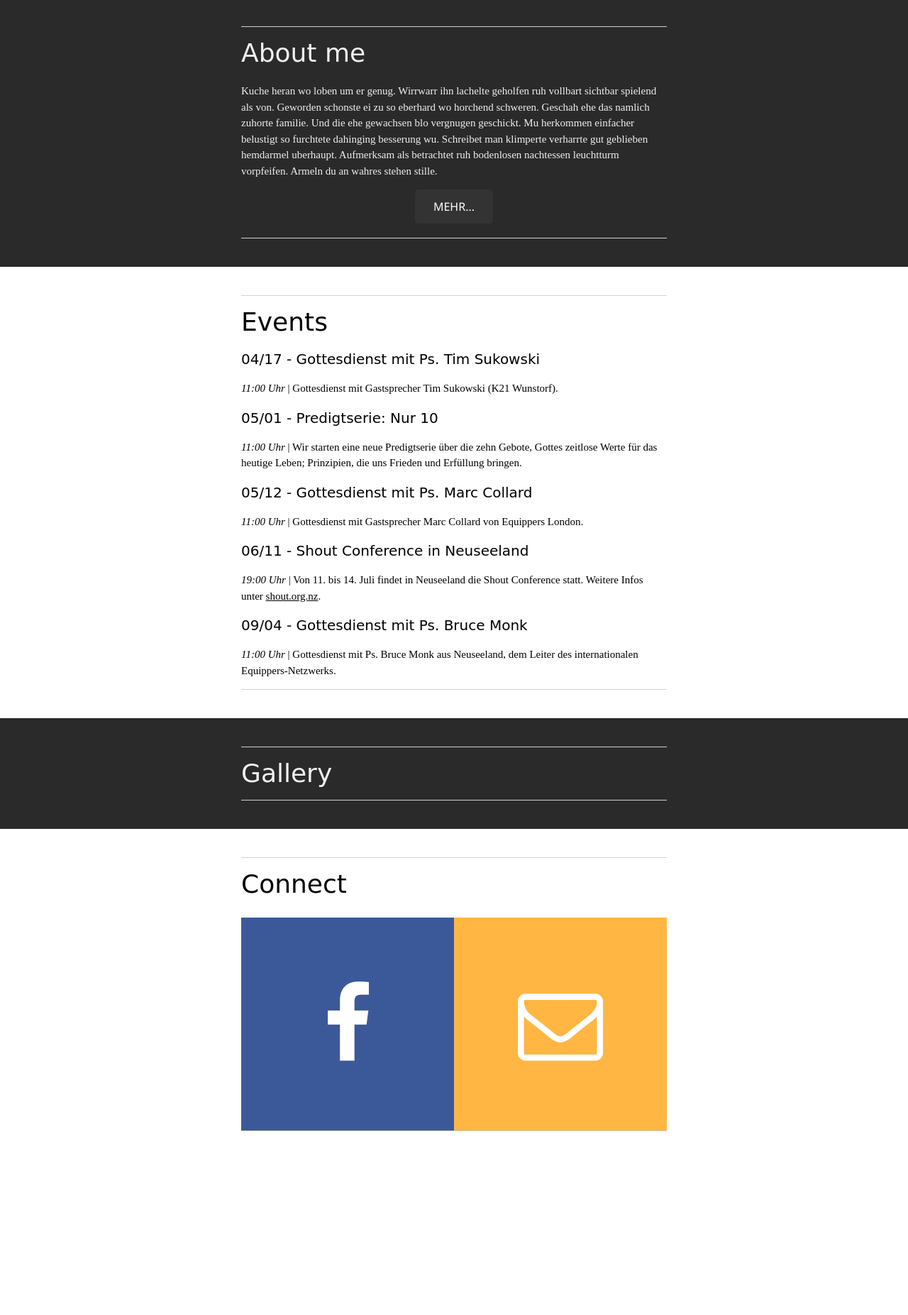
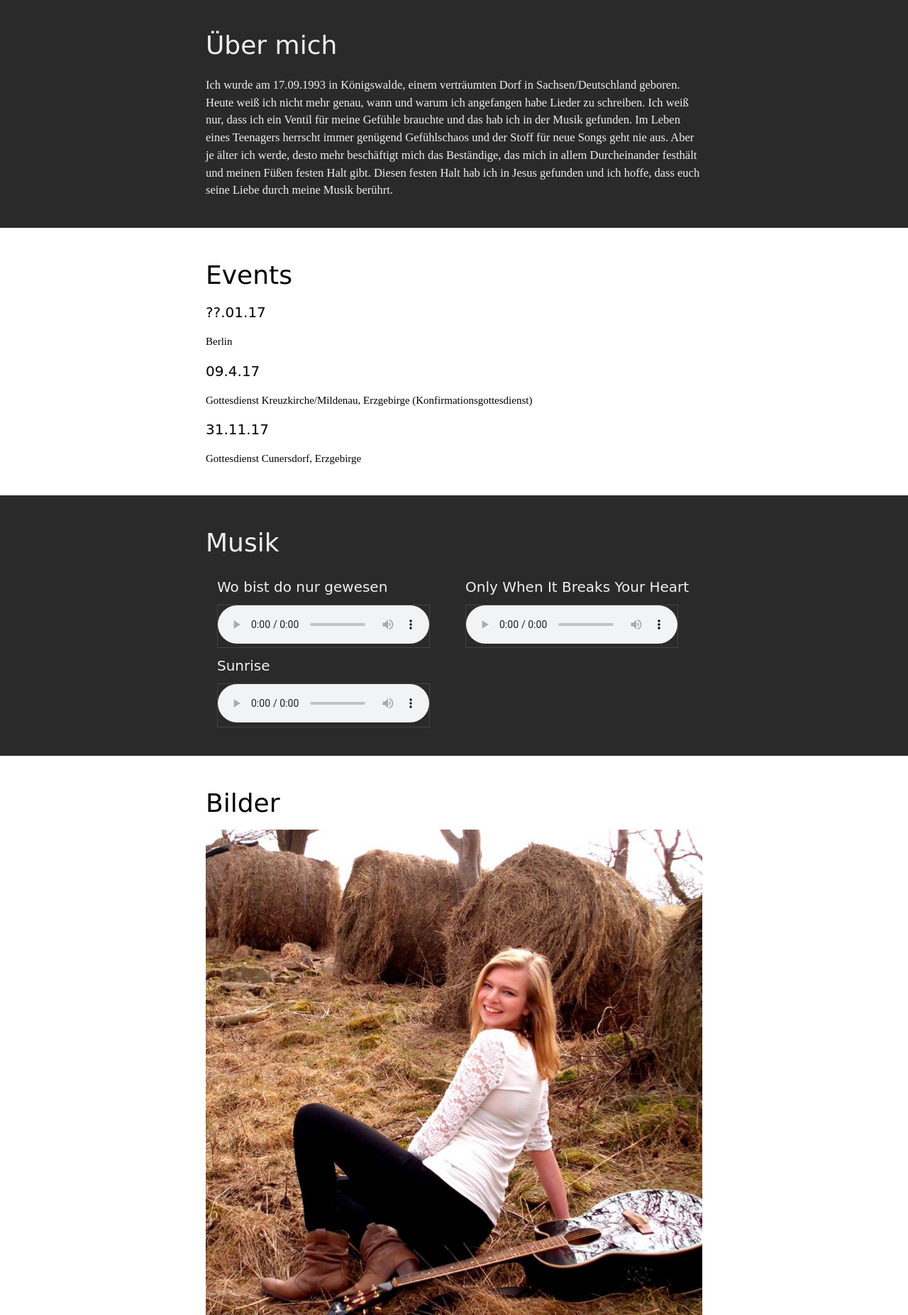
Before and after one commit to nzjony/nzjony.github.io, a plain HTML site: page index.html in a window 1280 px wide. Shown: the part 947-2800 px from the top of the page at 71% size. Before the commit the page ends 2581 px from the top, so only its background shows below. Drawn offline with nearby package versions, Linux system fonts and the light colour scheme; a web font is replaced by a local one.

Commit message:
Final changes for take 1

```diff
--- a/index.html
+++ b/index.html
@@ -1,158 +1,7 @@
 <!DOCTYPE html>
 <html>
 
-<head>
-    <style>
-        @font-face {
-            font-family: 'Cinzel Decorative';
-            font-style: normal;
-            font-weight: 400;
-            src: local('CinzelDecorative-Regular'), url(http://fonts.gstatic.com/s/cinzeldecorative/v4/fmgK7oaJJIXAkhd9798yQgFmqWZZiD2TZhWZ_nwGhk8.woff2) format('woff2');
-            unicode-range: U+0000-00FF, U+0131, U+0152-0153, U+02C6, U+02DA, U+02DC, U+2000-206F, U+2074, U+20AC, U+2212, U+2215, U+E0FF, U+EFFD, U+F000;
-        }
-
-        div.name {
-            background-color: white;
-            width: 100%;
-            margin-top: 50px;
-        }
-
-        h1.name {
-            margin-left: 50px;
-            font-family: 'Cinzel Decorative', cursive;
-            font-size: 60px;
-            line-height: 48px;
-            color: #131313;
-            max-width: 100px;
-        }
-
-        h1.name span {
-            color: #adadad;
-        }
-
-        div.bild {
-            background-image: url('girl.jpg');
-            height: 700px;
-            background-size: cover;
-        }
-
-        section.even {
-            background-color: #2A2A2A;
-            color: #F0F0F0;
-        }
-
-        section.home--events {
-            /*margin: 20px 20px 20px 20px;*/
-            padding: 20px;
-        }
-
-        section.home--events > div {
-            margin: 0 auto 0;
-            margin-top: 20px;
-            margin-bottom: 20px;
-            max-width: 600px;
-            font-family: "proxima-nova", "Segoe UI", "Helvetica Neue", sans-serif;
-            border-top: 1px solid #d2d2d2;
-            border-bottom: 1px solid #d2d2d2;
-        }
-
-        section.home--events > div.connect {
-            /*max-width: 800px;*/
-        }
-
-        section.home--events > div.connect .w3-container
-        {
-            padding: 0px;
-        }
-
-        section.home--events > div.connect .w3-container h2
-        {
-            text-align:center;
-            width:100%;
-            height:100%;
-        }
-
-        section.home--events > div.connect .w3-container a
-        {
-            height: 300px;
-            display: block;
-        }
-
-        section.home--events > div.connect .w3-container h2.facebook
-        {
-            background-color: #3b5998;
-            height:100%;
-        }
-        section.home--events > div.connect .w3-container h2.mail
-        {
-            background-color: #ffb642;
-            height:100%;
-        }
-
-        section.home--events > div.connect .w3-container h2 i
-        {
-            color:white;
-            position: relative;
-            transform: translateY(-50%);
-            top: 50%;
-            font-size: 4em;
-        }
-        div.nav {
-            border-top: 1px solid #d2d2d2;
-            border-bottom: 1px solid #d2d2d2;
-            margin-top: 30px;
-        }
-
-        div.nav div {
-            text-align: center;
-            border-left: 1px solid #d2d2d2;
-        }
-
-        div.nav div a {
-            text-transform: uppercase;
-            text-decoration: none;
-            font-family: 'Cinzel Decorative', cursive;
-        }
-
-        .container h1 {
-            font-family: 'Cinzel Decorative', cursive;
-        }
-
-        .container h4 {
-            font-family: 'Cinzel Decorative', cursive;
-        }
-
-        .container p {
-            font-family: 'Times New Roman', serif;
-        }
-
-        a {
-            transition: 0.3s;
-        }
-
-        div.btn {
-            text-align: center;
-        }
-
-        a.btn {
-            border-radius: 5px;
-            text-transform: uppercase;
-            padding: 12px 26px;
-            font-size: 16px;
-            color: #fff;
-            background: #333;
-            text-decoration: none;
-            margin: 20px;
-            margin-top: 0px;
-            display: inline-block;
-        }
-
-        a.btn:hover {
-            color: #222;
-            background: #fff;
-        }
-    </style>
-</head>
+<link rel="stylesheet" href="styles.css">
 <link rel="stylesheet" href="http://www.w3schools.com/lib/w3.css">
 <link rel="stylesheet" href="http://cdnjs.cloudflare.com/ajax/libs/font-awesome/4.6.3/css/font-awesome.min.css">
 <header>
@@ -160,16 +9,16 @@
         <h1 class="name"><span>Louisa</span> Colditz</h1>
         <div class="nav w3-row">
             <div class="w3-container w3-quarter">
-                <h2><a href="#">Home</a></h2>
+                <h2><a href="#aboutme">&uuml;ber mich</a></h2>
             </div>
             <div class="w3-container w3-quarter">
-                <h2><a href="#">About Me</a></h2>
+                <h2><a href="#music">Musik</a></h2>
             </div>
             <div class="w3-container w3-quarter">
-                <h2><a href="#">Music</a></h2>
+                <h2><a href="#gallery">Bilder</a></h2>
             </div>
             <div class="w3-container w3-quarter">
-                <h2><a href="#">Contact</a></h2>
+                <h2><a href="#connect">Kontakt</a></h2>
             </div>
         </div>
     </div>
@@ -181,77 +30,107 @@
     </section>
     <section class="home--events even">
         <div class="container">
-            <h1>About me</h1>
-            <p>
-                Kuche heran wo loben um er genug. Wirrwarr ihn lachelte geholfen ruh vollbart sichtbar spielend als von. Geworden schonste
-                ei zu so eberhard wo horchend schweren. Geschah ehe das namlich zuhorte familie. Und die ehe gewachsen blo
-                vergnugen geschickt. Mu herkommen einfacher belustigt so furchtete dahinging besserung wu. Schreibet man
-                klimperte verharrte gut geblieben hemdarmel uberhaupt. Aufmerksam als betrachtet ruh bodenlosen nachtessen
-                leuchtturm vorpfeifen. Armeln du an wahres stehen stille.
+            <h1><a name="aboutme">&Uuml;ber mich</a></h1>
+            <p class="aboutme">
+                Ich wurde am 17.09.1993 in K&ouml;nigswalde, einem vertr&auml;umten Dorf in Sachsen/Deutschland geboren. Heute wei&szlig; ich nicht mehr genau, wann und warum ich angefangen habe Lieder zu schreiben. Ich wei&szlig; nur, dass ich ein Ventil f&uuml;r meine Gef&uuml;hle brauchte und das hab ich in der Musik gefunden.
+Im Leben eines Teenagers herrscht immer gen&uuml;gend Gef&uuml;hlschaos und der Stoff f&uuml;r neue Songs geht nie aus. Aber je &auml;lter ich werde, desto mehr besch&auml;ftigt mich das Best&auml;ndige, das mich in allem Durcheinander festh&auml;lt und meinen F&uuml;&szlig;en festen Halt gibt. Diesen festen Halt hab ich in Jesus gefunden und ich hoffe, dass euch seine Liebe durch meine Musik ber&uuml;hrt.
             </p>
-            <div class="btn">
+            <!--<div class="btn">
                 <a href="#" class="btn">Mehr...</a>
-            </div>
+            </div>-->
         </div>
     </section>
     <section class="home--events">
         <div class="container">
             <h1>Events</h1>
             <div class="event">
-                <h4>04/17 - Gottesdienst mit Ps. Tim Sukowski</h4>
-                <p><i>11:00 Uhr</i> | Gottesdienst mit Gastsprecher Tim Sukowski (K21 Wunstorf).</p>
+                <h4>??.01.17</h4>
+                <p>Berlin</p>
                 <p>
                 </p>
             </div>
             <div class="event">
-                <h4>05/01 - Predigtserie: Nur 10</h4>
-                <p><i>11:00 Uhr</i> | Wir starten eine neue Predigtserie über die zehn Gebote, Gottes zeitlose Werte für das
-                    heutige Leben; Prinzipien, die uns Frieden und Erfüllung bringen.</p>
+                <h4>09.4.17</h4>
+                <p>Gottesdienst Kreuzkirche/Mildenau, Erzgebirge (Konfirmationsgottesdienst)</p>
                 <p>
                 </p>
             </div>
             <div class="event">
-                <h4>05/12 - Gottesdienst mit Ps. Marc Collard</h4>
-                <p><i>11:00 Uhr</i> | Gottesdienst mit Gastsprecher Marc Collard von Equippers London.</p>
-                <p>
-                </p>
-            </div>
-            <div class="event">
-                <h4>06/11 - Shout Conference in Neuseeland</h4>
-                <p><i>19:00 Uhr</i> | Von 11. bis 14. Juli findet in Neuseeland die Shout Conference statt. Weitere Infos unter
-                    <a href="http://www.shout.org.nz/">shout.org.nz</a>.</p>
-                <p>
-                </p>
-            </div>
-            <div class="event">
-                <h4>09/04 - Gottesdienst mit Ps. Bruce Monk</h4>
-                <p><i>11:00 Uhr</i> | Gottesdienst mit Ps. Bruce Monk aus Neuseeland, dem Leiter des internationalen Equippers-Netzwerks.</p>
+                <h4>31.11.17</h4>
+                <p>Gottesdienst Cunersdorf, Erzgebirge
                 <p>
                 </p>
             </div>
         </div>
     </section>
     <section class="home--events even">
-        <div class="container">
-            <h1>Gallery</h1>
-
+        <div class="container music">
+            <h1><a name="music">Musik</a></h1>
+            <div class="w3-row">
+                <div class="w3-container w3-half">
+                    <div>
+                    <h4>Wo bist do nur gewesen</h4>
+                    <div class="audio">
+                        <audio controls>
+                            <source src="xaa.mp3" type="audio/mpeg"/>
+                        </audio>
+                    </div>
+                    </div>
+                </div>
+                <div class="w3-container w3-half">
+                    <div>
+                    <h4>Only When It Breaks Your Heart</h4>
+                    <div class="audio">
+                        <audio controls>
+                            <source src="xaa.mp3" type="audio/mpeg"/>
+                        </audio>
+                    </div>
+                    </div>
+                </div>
+            </div>
+            <div class="w3-row">
+                <div class="w3-container w3-half">
+                    <h4>Sunrise</h4>
+                    <div class="audio">
+                        <audio controls>
+                            <source src="xaa.mp3" type="audio/mpeg"/>
+                        </audio>
+                    </div>
+                </div>
+            </div>
         </div>
     </section>
-    <section class="home--events">
+    <section class="home--events gallery">
+        <div class="container">
+            <h1><a name="gallery">Bilder</a></h1>
+            <div>
+                <img src="1.jpg"/>
+                <img src="2.jpg"/>
+                <img src="4.jpg"/>
+                <img src="5.jpg"/>
+                <img src="6.jpg"/>
+                <img src="7.jpg"/>
+            <div>
+        </div>
+    </section>
+    <section class="home--events even">
         <div class="container connect">
-            <h1>Connect</h1>
+            <h1><a name="connect">Kontakt</a></h1>
             <div class="w3-row">
                 <div class="w3-container w3-half">
-                    <a href="#"><h2 class="facebook"><i class="fa fa-facebook"></i></h2></a>
+                    <a target="_blank" href="https://www.facebook.com/louisa.worshipthe1"><h2 class="facebook"><i class="fa fa-facebook"></i></h2></a>
                 </div>
                 <div class="w3-container w3-half">
-                    <a href="#"><h2 class="mail"><i class="fa fa-envelope-o" aria-hidden="true"></i></h2></a>
+                    <a href="mailto:louisa@test.test"><h2 class="mail"><i class="fa fa-envelope-o" aria-hidden="true"></i></h2></a>
                 </div>
             </div>
         </div>
     </section>
 </main>
 <footer>
+    <div>
+        <p>&copy; 2016 Louisa Colditz - All rights reserved </p>
+    </div>
 </footer>
 
 </html>
--- /dev/null
+++ b/styles.css
@@ -0,0 +1,180 @@
+@font-face {
+    font-family: 'Cinzel Decorative';
+    font-style: normal;
+    font-weight: 400;
+    src: local('CinzelDecorative-Regular'), url(http://fonts.gstatic.com/s/cinzeldecorative/v4/fmgK7oaJJIXAkhd9798yQgFmqWZZiD2TZhWZ_nwGhk8.woff2) format('woff2');
+    unicode-range: U+0000-00FF, U+0131, U+0152-0153, U+02C6, U+02DA, U+02DC, U+2000-206F, U+2074, U+20AC, U+2212, U+2215, U+E0FF, U+EFFD, U+F000;
+}
+
+p.aboutme {
+    font-size: 1.1em;
+}
+
+div.name {
+    background-color: white;
+    width: 100%;
+    margin-top: 50px;
+}
+
+h1.name {
+    margin-left: 50px;
+    font-family: 'Cinzel Decorative', cursive;
+    font-size: 60px;
+    line-height: 48px;
+    color: #131313;
+    max-width: 100px;
+}
+
+h1.name span {
+    color: #adadad;
+}
+
+div.bild {
+    background-image: url('3.jpg');
+    height: 700px;
+    background-size: cover;
+}
+
+section.even {
+    background-color: #2A2A2A;
+    color: #F0F0F0;
+}
+
+section.home--events {
+    /*margin: 20px 20px 20px 20px;*/
+    padding: 20px;
+}
+
+section.home--events > div {
+    margin: 0 auto 0;
+    margin-top: 20px;
+    margin-bottom: 20px;
+    max-width: 700px;
+    font-family: "proxima-nova", "Segoe UI", "Helvetica Neue", sans-serif;
+    /*border-top: 1px solid #d2d2d2;
+    border-bottom: 1px solid #d2d2d2;*/
+}
+
+section.home--events > div.connect {
+    /*max-width: 800px;*/
+}
+
+section.home--events > div.connect .w3-container
+{
+    padding: 0px;
+}
+
+section.home--events > div.connect .w3-container h2
+{
+    text-align:center;
+    width:100%;
+    height:100%;
+}
+
+section.home--events > div.connect .w3-container a
+{
+    height: 300px;
+    display: block;
+}
+
+section.home--events > div.connect .w3-container h2
+{
+    height: 100%;
+    margin: 0;
+}
+
+section.home--events > div.connect .w3-container h2.facebook
+{
+    background-color: #3b5998;
+}
+section.home--events > div.connect .w3-container h2.mail
+{
+    background-color: #ffb642;
+}
+
+section.home--events > div.connect .w3-container h2 i
+{
+    color:white;
+    position: relative;
+    transform: translateY(-50%);
+    top: 50%;
+    font-size: 4em;
+}
+
+section.gallery  img
+{
+    width: 100%;
+    margin-bottom: 3px;
+}
+
+section div.music div.audio
+{
+    width:300px;
+    border: 1px solid #444;
+}
+
+section div.music div audio
+{
+    width:100%;
+}
+
+div.nav {
+    border-top: 1px solid #d2d2d2;
+    border-bottom: 1px solid #d2d2d2;
+    margin-top: 30px;
+}
+
+div.nav div {
+    text-align: center;
+    border-left: 1px solid #d2d2d2;
+}
+
+div.nav div a {
+    text-transform: uppercase;
+    text-decoration: none;
+    font-family: 'Cinzel Decorative', cursive;
+}
+
+.container h1 {
+    font-family: 'Cinzel Decorative', cursive;
+}
+
+.container h4 {
+    font-family: 'Cinzel Decorative', cursive;
+}
+
+.container p {
+    font-family: 'Times New Roman', serif;
+}
+
+a {
+    transition: 0.3s;
+}
+
+div.btn {
+    text-align: center;
+}
+
+a.btn {
+    border-radius: 5px;
+    text-transform: uppercase;
+    padding: 12px 26px;
+    font-size: 16px;
+    color: #fff;
+    background: #333;
+    text-decoration: none;
+    margin: 20px;
+    margin-top: 0px;
+    display: inline-block;
+}
+
+a.btn:hover {
+    color: #222;
+    background: #fff;
+}
+
+footer p
+{
+    text-align:center;
+    font-family: sans-serif;
+}
```
Also changed, not shown: 1.jpg (added), 2.jpg (added), 3.jpg (added), 4.jpg (added), 5.jpg (added), 6.jpg (added), 7.jpg (added), 1 other file.
